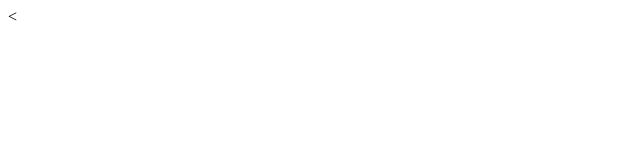
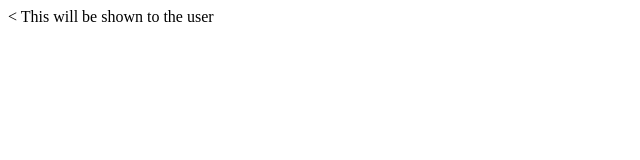
Before and after one commit to iamsukant/delhiretry2, a plain HTML site: page hello.html in a window 1280 px wide. Shown: the whole page, without its empty margins (0-640 px from the left). Drawn offline with Linux system fonts and the light colour scheme.

Commit message:
body added

```diff
--- a/hello.html
+++ b/hello.html
@@ -5,6 +5,6 @@
     <title>This is put opf memory</title>
   </head>
   <body>
-
+This will be shown to the user
   </body>
 </html>
```
